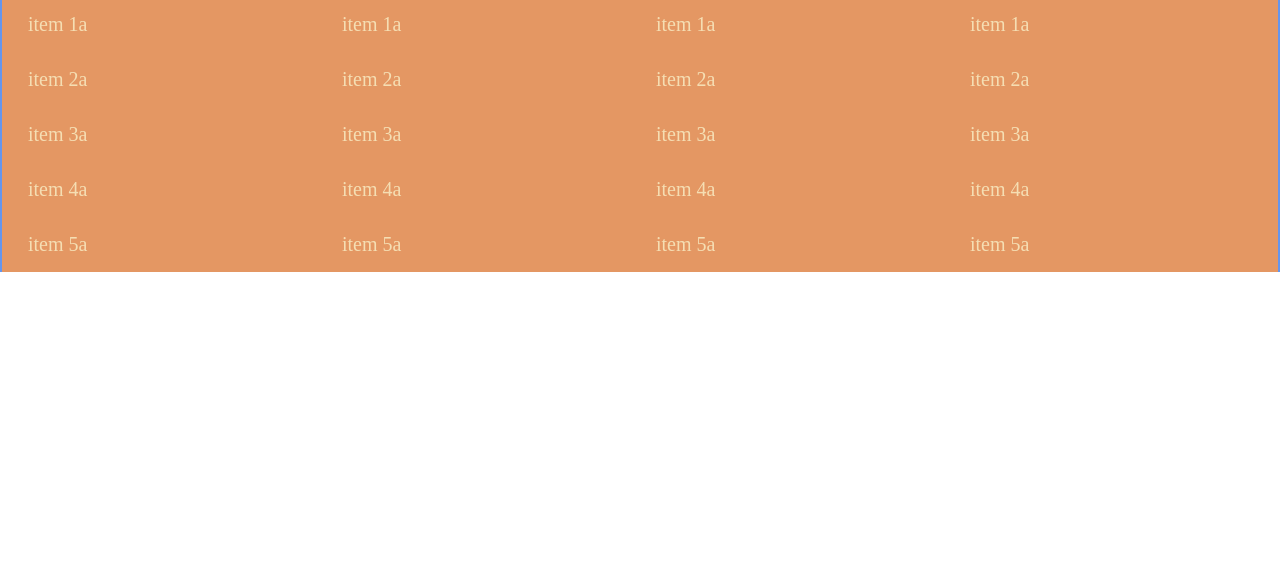
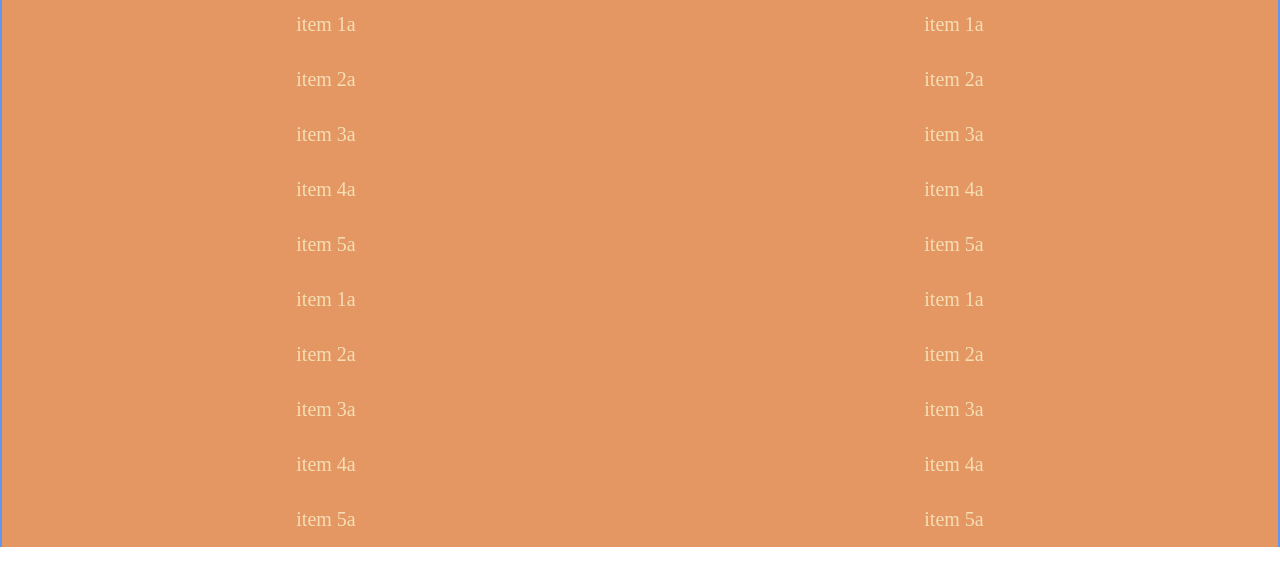
Before and after one commit to PeterBocha/TestGIT, a plain HTML site: page index.html in a window 1280 px wide. Shown: the part 73-658 px from the top of the page. Drawn offline with Linux system fonts and the light colour scheme.

Commit message:
Add footer add flex

```diff
--- a/style/main.css
+++ b/style/main.css
@@ -19,6 +19,7 @@ header{
     flex-direction: row;
     justify-content: space-between;
     align-items: center;
+    flex-wrap: wrap;
     align-content: center;
     margin: 0 auto;
     background: rgba(236,48,68,.5);
@@ -61,4 +62,5 @@ footer .wrapper ul {
     display: flex;
     flex-direction: column;
     justify-content: center;
+    align-items: center;
 }
```
